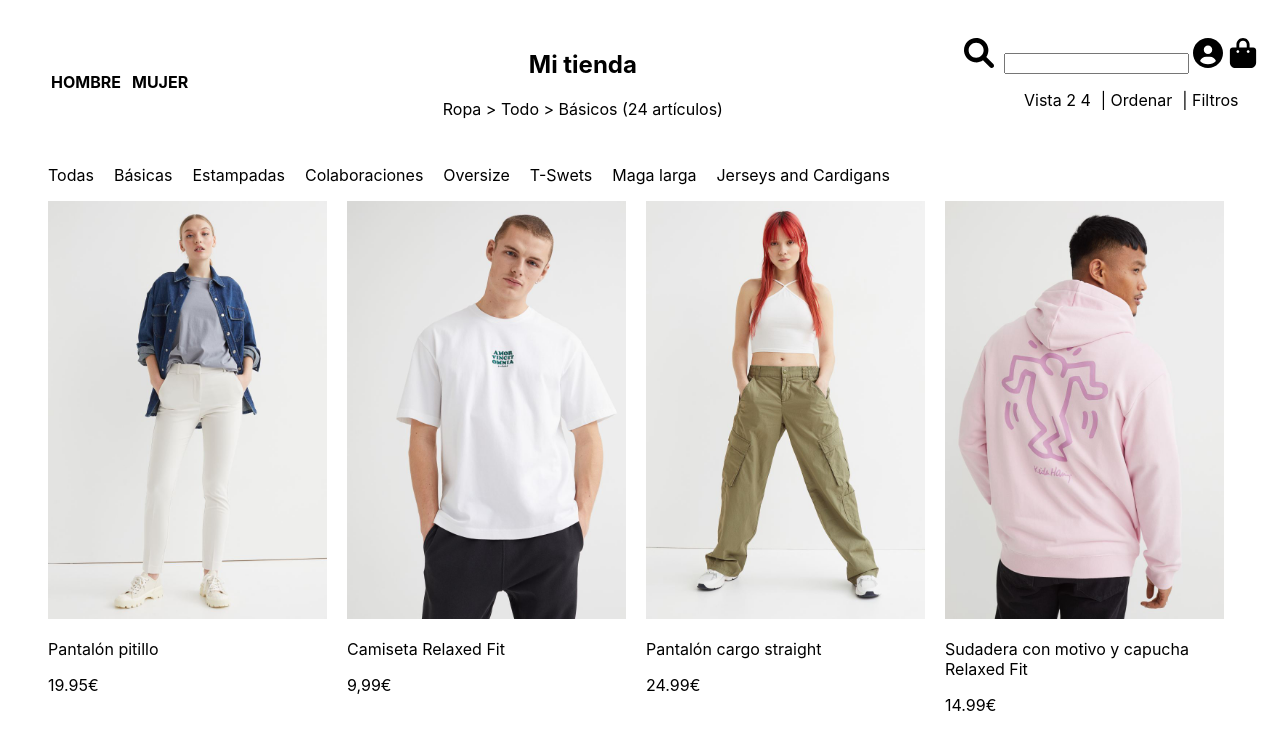
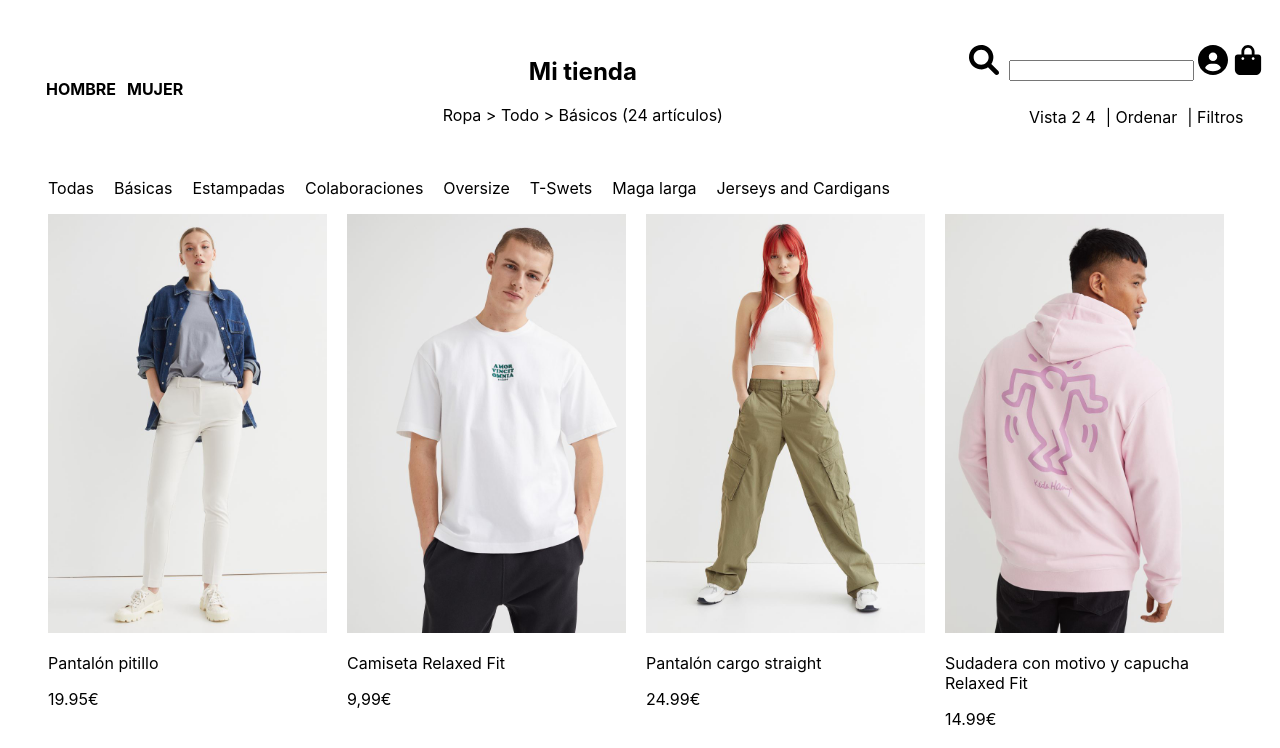
Before and after one commit to enzojnardone/HTML---CSS-EJERCICIO-3-GRID-DE-MI-TIENDA, a plain HTML site: page index.html in a window 1280 px wide. Shown: the top 748 px of the page. Drawn offline with Linux system fonts and the light colour scheme.

Commit message:
ejercicio 3, update

```diff
--- a/index.html
+++ b/index.html
@@ -25,11 +25,13 @@
           <p>Ropa > Todo > Básicos (24 artículos)</p>
         </div>
         <div class="cSearchAndIcons">
-          <div class="icons">
-            <a href="" id="site-search"><img src="./SVG/magnifying-glass-solid.svg" alt="Add to cart"></a>
-            <input type="search" id="site-search" name="search">
-            <a href=""><img src="./SVG/circle-user-solid.svg" alt="log in/create account"></a>
-            <a href=""><img src="./SVG/bag-shopping-solid.svg" alt="Add to cart"></a>
+          <div>
+            <div class="icons">
+              <a href="" id="site-search"><img src="./SVG/magnifying-glass-solid.svg" alt="Add to cart"></a>
+              <input type="search" id="site-search" name="search">
+              <a href=""><img src="./SVG/circle-user-solid.svg" alt="log in/create account"></a>
+              <a href=""><img src="./SVG/bag-shopping-solid.svg" alt="Add to cart"></a>
+            </div>
             <div>
               <div class="filters">
                 <ul>
--- a/styles.css
+++ b/styles.css
@@ -11,7 +11,7 @@ body {
 
 header {
   padding: 0;
-  margin: 30px;
+  margin: 25px;
 }
 
 .tittle-text {
@@ -66,6 +66,14 @@ nav ul {
   margin-left: 5px;
 }
 
+.icons {
+  padding-top: 20px;
+}
+
+.filters{
+  padding: 10px;
+}
+
 .filters ul {
   gap: 10px;
 }
```
